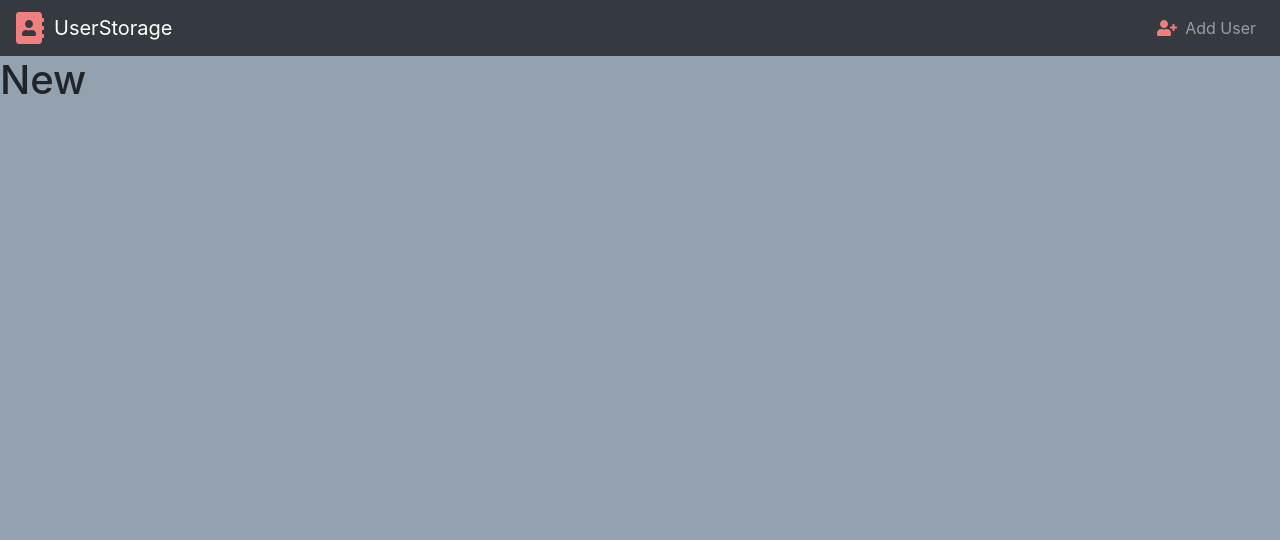
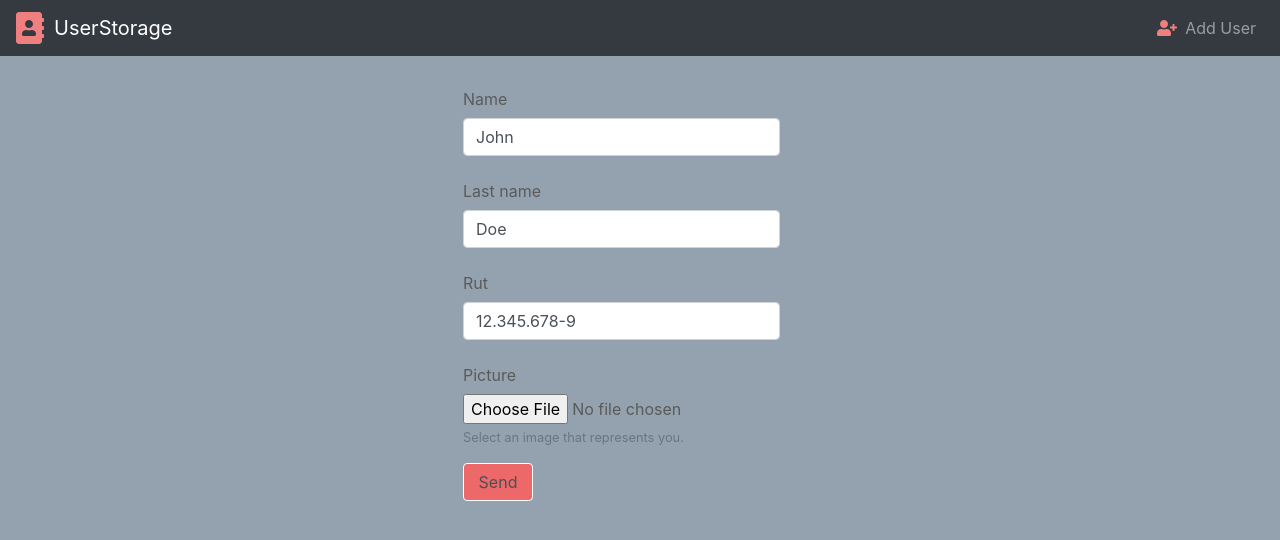
Before and after one commit to JaimeGo/UsersStorageFrontend, a React (Create React App) app: page /users/new in a window 1280 px wide. Shown: the top 540 px of the page. Built offline with nearby package versions, Linux system fonts and the light colour scheme.

Commit message:
One user form for edit and new

```diff
--- a/src/components/EditUser.js
+++ /dev/null
@@ -1,15 +0,0 @@
-import React from 'react';
-import UserNavbar from './UserNavbar'
-import UserForm from './UserForm'
-
-
-const EditUser = () => {
-    return (
-        <div>
-            <UserNavbar/>
-            <UserForm formType="edit"/>
-        </div>
-    );
-};
-
-export default EditUser;
--- a/src/components/NewUser.js
+++ /dev/null
@@ -1,17 +0,0 @@
-import React from 'react';
-import UserForm from './UserForm'
-import UserNavbar from './UserNavbar';
-
-
-const NewUser = () => {
-    return (
-        <div>
-            <UserNavbar/>
-            <UserForm formType="new"/>
-        </div>
-
-
-    );
-};
-
-export default NewUser;
--- a/src/components/UserForm.js
+++ b/src/components/UserForm.js
@@ -1,57 +1,77 @@
 import React from 'react';
-import { Button, Form, FormGroup, Label, Input, FormText } from 'reactstrap';
+import { Button, Form, FormGroup, Label, Input, FormText, Col } from 'reactstrap';
 import './UserForm'
+import UserNavbar from "./UserNavbar";
+import './UserForm.scss'
 
 class UserForm extends React.Component{
     constructor(props){
         super(props);
-        this.state={}
+        this.state={
+          name:'John',
+          lastName:'Doe',
+          rut:'12.345.678-9'
+        };
     }
 
     handleSubmit = (event) => {
         event.preventDefault();
-        if (true){
-            console.log("HOLAAA")
+        if (this.props.formType==='edit'){
+            console.log("Edit");
+        } else {
+            console.log("New");
         }
 
     };
 
     render() {
 
-        if (this.props.formType==="edit") {
         return (
-                <Form onSubmit={this.handleSubmit}>
+            <div>
+                <UserNavbar/>
+                <br/>
+                <Form onSubmit={this.handleSubmit} id="userForm">
                     <FormGroup>
-                        <Label for="userName">Name</Label>
-                        <Input type="text" name="userName" id="userName" placeholder="John" />
+                        <Label for="userName" sm={2}>Name</Label>
+                        <Col sm={5}>
+                            <Input type="text" name="userName" id="userName" value={this.state.name}/>
+                        </Col>
                     </FormGroup>
                     <FormGroup>
-                        <Label for="userLastName">Last name</Label>
-                        <Input type="text" name="userLastName" id="userLastName" placeholder="Doe" />
+                        <Label for="userLastName" sm={2}>Last name</Label>
+                        <Col sm={5}>
+                            <Input type="text" name="userLastName" id="userLastName" value={this.state.lastName} />
+                        </Col>
                     </FormGroup>
                     <FormGroup>
-                        <Label for="rut">Rut</Label>
-                        <Input type="text" name="rut" id="rut" placeholder="12.345.678-9" />
+                        <Label for="rut" sm={2}>Rut</Label>
+                        <Col sm={5}>
+                            <Input type="text" name="rut" id="rut" value={this.state.rut}/>
+                        </Col>
                     </FormGroup>
 
                     <FormGroup>
-                        <Label for="picture">Picture</Label>
+                        <Label for="picture" sm={2}>Picture</Label>
+                        <Col sm={5}>
                             <Input type="file" name="picture" id="picture" />
                             <FormText color="muted">
                                 Select an image that represents you.
                             </FormText>
+                        </Col>
+
                     </FormGroup>
 
                     <FormGroup>
-                        <Input type="submit" name="submit" id="submit" value="Send"/>
+                        <Col sm={2}>
+                            <Input type="submit" name="submit" id="submit_button" value="Send"/>
+                        </Col>
 
                     </FormGroup>
 
                 </Form>
+            </div>
         );
-        } else {
-            return <h1>New</h1>
-        }
+
     }
 }
 
--- a/src/components/UserForm.scss
+++ b/src/components/UserForm.scss
@@ -1,5 +1,18 @@
-#save_button{
+
+$baseColor: lightcoral;
+
+
+#submit_button{
   width: 70px;
   background-color: darken($baseColor, 5%);
   border: 1px solid white;
 }
+
+
+
+
+#userForm{
+  color: darken(grey, 15%);
+  margin-left: 35vw;
+
+}
--- a/src/index.js
+++ b/src/index.js
@@ -2,8 +2,7 @@ import React from 'react';
 import ReactDOM from 'react-dom';
 import './index.css';
 import App from './components/App';
-import NewUser from './components/NewUser';
-import EditUser from './components/EditUser';
+import UserForm from './components/UserForm'
 import ShowUser from './components/ShowUser';
 import * as serviceWorker from './serviceWorker';
 import { BrowserRouter as Router, Route, Redirect, Switch } from "react-router-dom";
@@ -15,8 +14,8 @@ const routing = (
 
                 <Route exact path="/" render={()=>(<Redirect to="/users"/>)} />
                 <Route exact path="/users" component={App} />
-                <Route path="/users/new" component={NewUser} />
-                <Route path="/users/:id/edit" component={EditUser} />
+                <Route path="/users/new" render={(props) => <UserForm {...props} formType="new"/>} />
+                <Route path="/users/:id/edit" render={(props) => <UserForm{...props} formType="edit"/>} />
                 <Route path="/users/:id" component={ShowUser} />
 
             </Switch>
```
Lines whose indentation alone changed are shown as unchanged.
